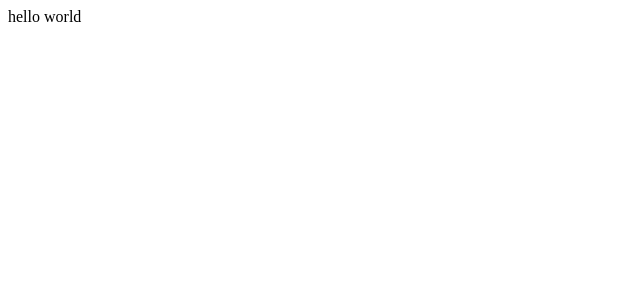
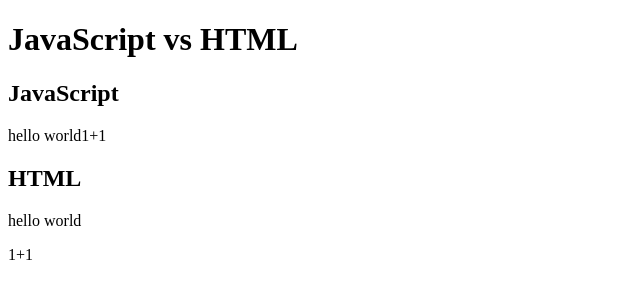
Before and after one commit to seul-inspire/JavaScript_Practice, a plain HTML site: page js_1.html in a window 1280 px wide. Shown: the whole page, without its empty margins (0-640 px from the left). Drawn offline with Linux system fonts and the light colour scheme.

Commit message:
JS vs HTML

```diff
--- a/js_1.html
+++ b/js_1.html
@@ -6,8 +6,14 @@
   <title>자바스크립트_연습</title>
 </head>
 <body>
+  <h1>JavaScript vs HTML</h1>
+  <h2>JavaScript</h2>
   <script>
-    document.write('hello world'); //화면에 hello world 출력
+    document.write('hello world'); //화면에 hello world
+    document.write('1+1'); //Java Script는 동적이기 때문에 1+1이 2로 출력됨
   </script>
+  <h2>HTML</h2>
+  <p>hello world</p>
+  <p>1+1</p>
 </body>
 </html>
```
